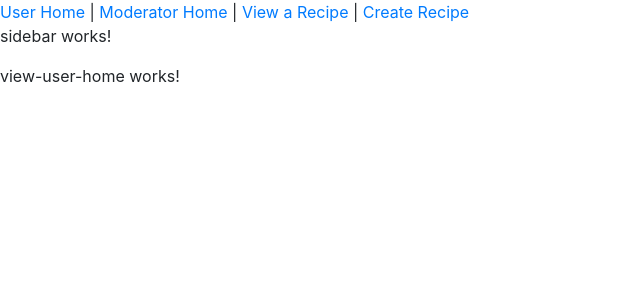
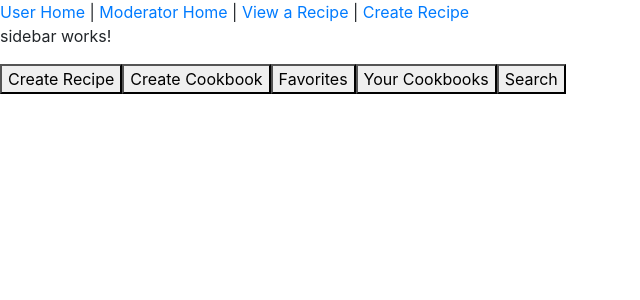
Before and after one commit to 2010Java-Nick/CookBook, an Angular app in the folder CookBookUIng/: page /main in a window 1280 px wide. Shown: the top 300 px of the page, without its empty margins (0-640 px from the left). Built offline with nearby package versions, Linux system fonts and the light colour scheme.

Commit message:
User home view

```diff
--- a/CookBookUIng/src/app/site/view-user-home/view-user-home.component.html
+++ b/CookBookUIng/src/app/site/view-user-home/view-user-home.component.html
@@ -1 +1,5 @@
-<p>view-user-home works!</p>
+<button (click)='navCreateRecipe()'>Create Recipe</button>
+<button (click)='navCreateCookBook()'>Create Cookbook</button>
+<button (click)='navFavorites()'>Favorites</button>
+<button (click)='navCookBooks()'>Your Cookbooks</button>
+<button (click)='navSearch()'>Search</button>
--- a/CookBookUIng/src/app/site/view-user-home/view-user-home.component.ts
+++ b/CookBookUIng/src/app/site/view-user-home/view-user-home.component.ts
@@ -1,4 +1,5 @@
 import { Component, OnInit } from '@angular/core';
+import { Router } from '@angular/router';
 
 @Component({
   selector: 'app-view-user-home',
@@ -7,9 +8,29 @@ import { Component, OnInit } from '@angular/core';
 })
 export class ViewUserHomeComponent implements OnInit {
 
-  constructor() { }
+  constructor(private router: Router) { }
 
   ngOnInit(): void {
   }
 
+  navCreateRecipe(): void {
+    this.router.navigate(['/createRecipe']);
+  }
+
+  navCreateCookBook(): void {
+    this.router.navigate(['/createCookBook']);
+  }
+
+  navFavorited(): void {
+    this.router.navigate(['/favorited']);
+  }
+
+  navCookBooks(): void {
+    this.router.navigate(['/cookbook']);
+  }
+
+  navSearch(): void {
+    this.router.navigate(['/search']);
+  }
+
 }
```
